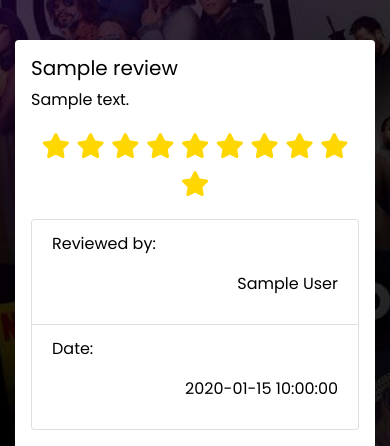
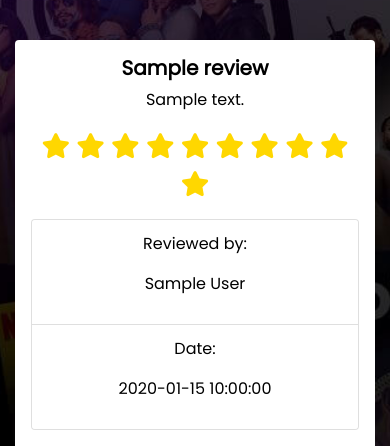
Before and after one commit to BYates1289/Flask-Movie-Review, a Flask app: template flixreviews/templates/reviews.html in a window 390 px wide. Shown: the part 93-539 px from the top of the page. Run offline with Flask 2, Linux system fonts and the light colour scheme; the template is opened without the code that fills it: most values are stand-ins (such as "Sample title", 1, 10 or a date in 2020); some libraries are stand-ins or nearby versions.

Commit message:
Mobile CSS improvements.

```diff
--- a/flixreviews/templates/reviews.html
+++ b/flixreviews/templates/reviews.html
@@ -7,12 +7,12 @@
 			<div class="container mt-3">
 				<div class="row justify-content-center">
 					<div class="col-12">
-						<div class="bg-white rounded">
+						<div class="bg-white mobile-center rounded">
 							<div>
 								<div class="p-3">
-									<h5>{{ i.title }} </h5>
-									<p>{{i.review}} </p>
-									<div class="stars mobile-center">
+									<h5><strong>{{ i.title }}</strong></h5>
+									<p>{{i.review}}</p>
+									<div class="stars">
 										{% for i in i.star|ran %}
 										<span class="fa fa-star checked"></span>
 										{% endfor %}
@@ -24,13 +24,13 @@
 													<li class="list-group-item">
 														<div class="row align-items-center">
 															<p class="col-md-4">Reviewed by:</p>
-															<p class="col-md-8 text-right">{{ i.author }}</p>
+															<p class="col-md-8">{{ i.author }}</p>
 														</div>
 													</li>
 													<li class="list-group-item">
 														<div class="row align-items-center">
 															<p class="col-md-4">Date:</p>
-															<p class="col-md-8 text-right">{{ i.created_at }}</p>
+															<p class="col-md-8">{{ i.created_at }}</p>
 														</div>
 													</li>
 													{% if check==1 and user==i.author %}
```
